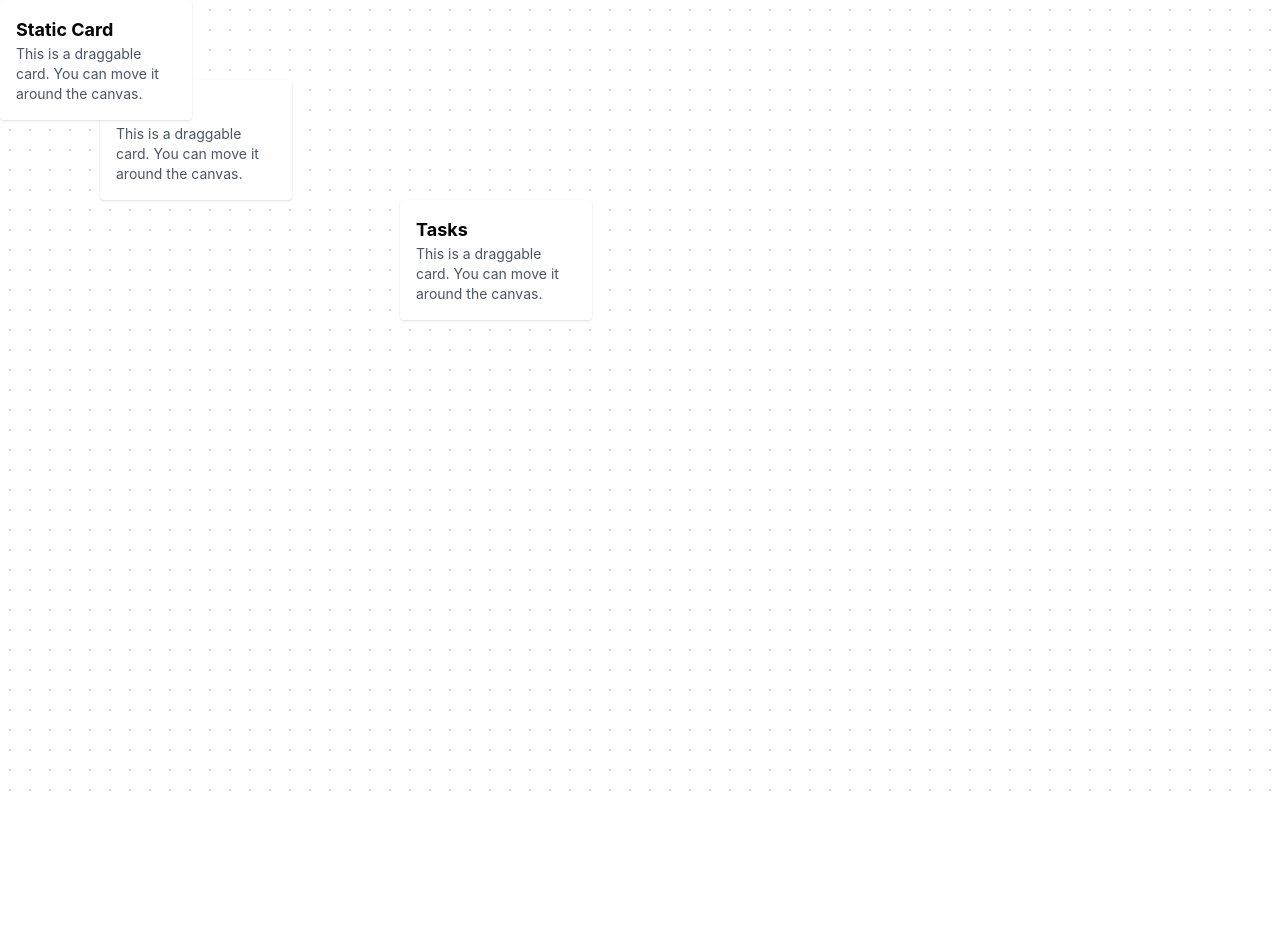
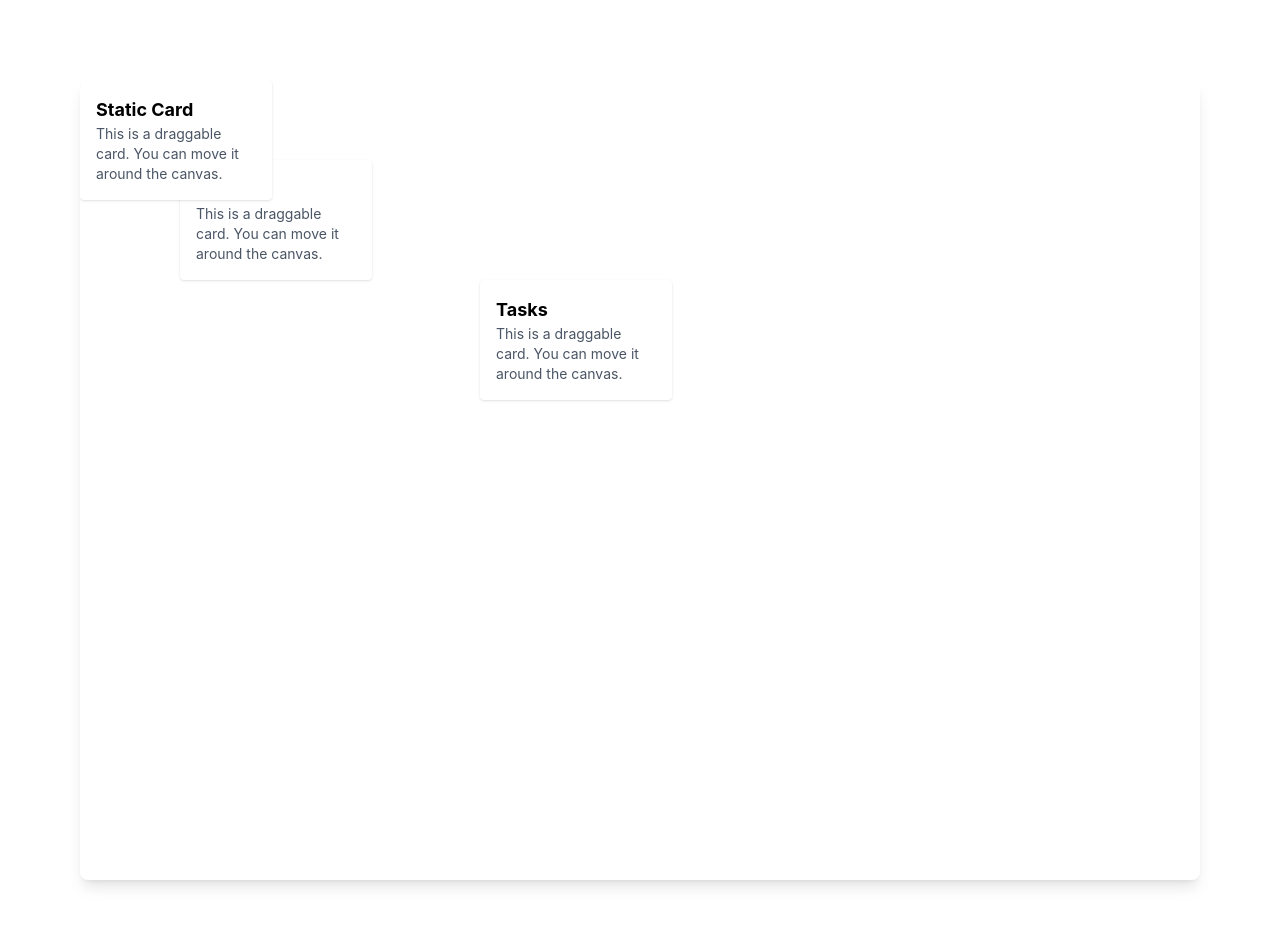
Before and after one commit to pusi2316/react-drag-canvas, a React (Vite) app in the folder react-drag-canvas/: page / in a window 1280 px wide. Shown: the top 926 px of the page. Before the commit the page ends 800 px from the top, so only its background shows below. Built offline with nearby package versions, Linux system fonts and the light colour scheme.

Commit message:
Preventing item to go out of canvas

```diff
--- a/react-drag-canvas/src/App.tsx
+++ b/react-drag-canvas/src/App.tsx
@@ -22,7 +22,8 @@ export default function App() {
   const { items, updatePosition } = useCanvasItems(initialItems);
 
   return (
-    <Canvas gridSize={20}>
+    <div className="p-20">
+      <Canvas className="bg-white shadow-lg rounded-lg p-4 cursor-move">
         {items.map((item) => (
           <DragableWrapper
             key={item.id}
@@ -43,5 +44,6 @@ export default function App() {
           <MyCard title="Static Card" />
         </DragableWrapper>
       </Canvas>
+    </div>
   );
 }
--- a/react-drag-canvas/src/components/DragableWrapper.tsx
+++ b/react-drag-canvas/src/components/DragableWrapper.tsx
@@ -9,13 +9,26 @@ export function DragableWrapper({
   children,
   onPositionChange,
   gridSnap,
+  canvasRef,
 }: DraggableItemProps) {
   const [pos, setPos] = useState<Position>({ x: initialX, y: initialY });
   const dragging = useRef<boolean>(false);
   const offset = useRef<Position>({ x: 0, y: 0 });
+  const itemRef = useRef<HTMLDivElement>(null);
 
   const snap = (value: number): number =>
     gridSnap ? Math.round(value / gridSnap) * gridSnap : value;
+
+  const clamp = (x: number, y: number): Position => {
+    if (!canvasRef?.current || !itemRef.current) return { x, y };
+    const canvas = canvasRef.current.getBoundingClientRect();
+    const item = itemRef.current.getBoundingClientRect();
+
+    return {
+      x: Math.min(Math.max(0, x), canvas.width - item.width),
+      y: Math.min(Math.max(0, y), canvas.height - item.height),
+    };
+  };
 
   const onMouseDown = (e: React.MouseEvent<HTMLDivElement>) => {
     dragging.current = true;
@@ -30,8 +43,9 @@ export function DragableWrapper({
         x: snap(e.clientX - offset.current.x),
         y: snap(e.clientY - offset.current.y),
       };
-      setPos(newPos);
-      onPositionChange?.(id, newPos);
+      const clamped = clamp(newPos.x, newPos.y);
+      setPos(clamped);
+      onPositionChange?.(id, clamped);
     };
 
     const onMouseUp = () => {
@@ -48,6 +62,7 @@ export function DragableWrapper({
 
   return (
     <div
+      ref={itemRef}
       onMouseDown={onMouseDown}
       className="absolute cursor-grab active:cursor-grabbing select-none"
       style={{ left: pos.x, top: pos.y }}
--- a/react-drag-canvas/src/components/canvas.tsx
+++ b/react-drag-canvas/src/components/canvas.tsx
@@ -1,9 +1,12 @@
-// Canvas.tsx
+import { useRef } from "react";
 import type { CanvasProps } from "./types";
+import React from "react";
 
 export function Canvas({ children, className = "", gridSize }: CanvasProps) {
+  const canvasRef = useRef<HTMLDivElement>(null);
   return (
     <div
+      ref={canvasRef}
       className={`relative w-full h-screen overflow-hidden ${className}`}
       style={
         gridSize
@@ -14,7 +17,11 @@ export function Canvas({ children, className = "", gridSize }: CanvasProps) {
           : undefined
       }
     >
-      {children}
+      {React.Children.map(children, (child) =>
+        React.isValidElement(child)
+          ? React.cloneElement(child as React.ReactElement<any>, { canvasRef })
+          : child
+      )}
     </div>
   );
 }
--- a/react-drag-canvas/src/components/types.ts
+++ b/react-drag-canvas/src/components/types.ts
@@ -11,6 +11,7 @@ export interface DraggableItemProps {
   onPositionChange?: (id: string, position: Position) => void;
   bounds?: boolean; // clamp to canvas bounds
   gridSnap?: number; // snap to grid (px)
+  canvasRef?: React.RefObject<HTMLDivElement>; // for bounds checking
 }
 
 export interface CanvasProps {
```
Lines whose indentation alone changed are shown as unchanged.
